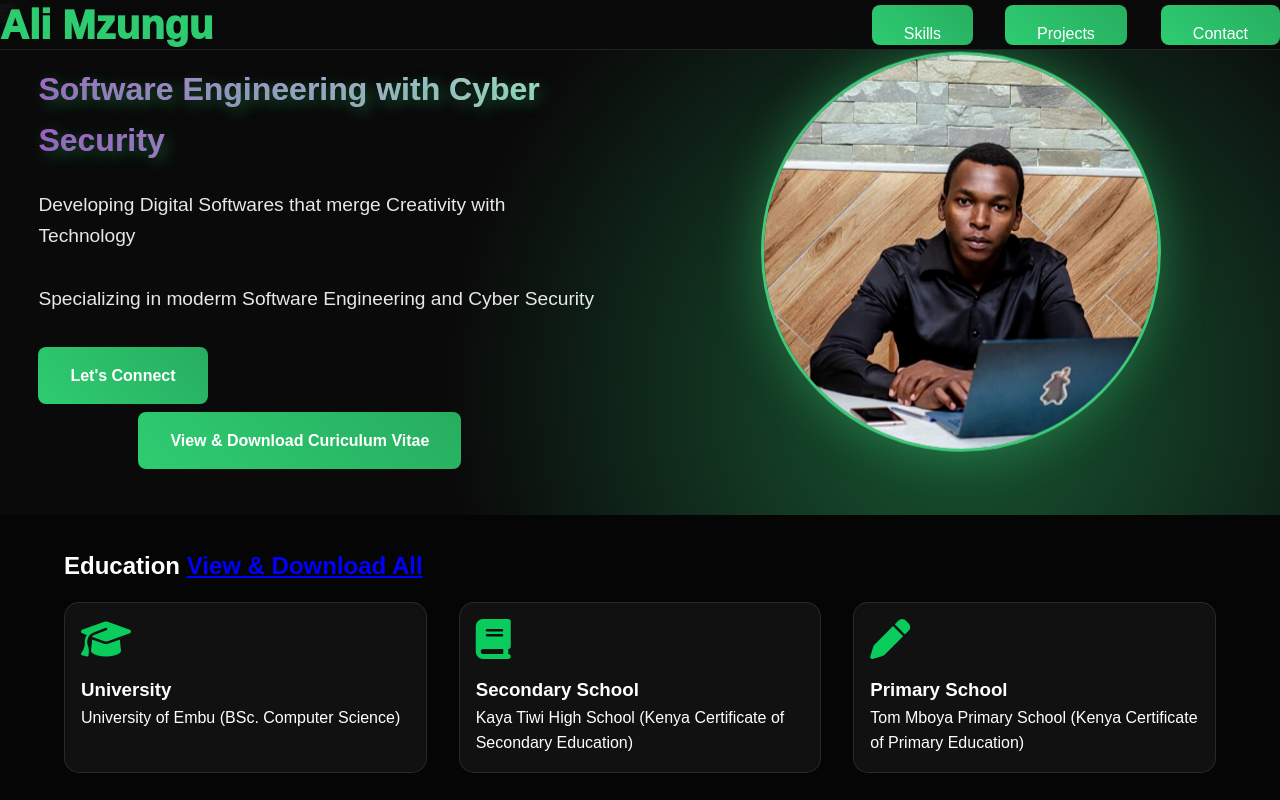
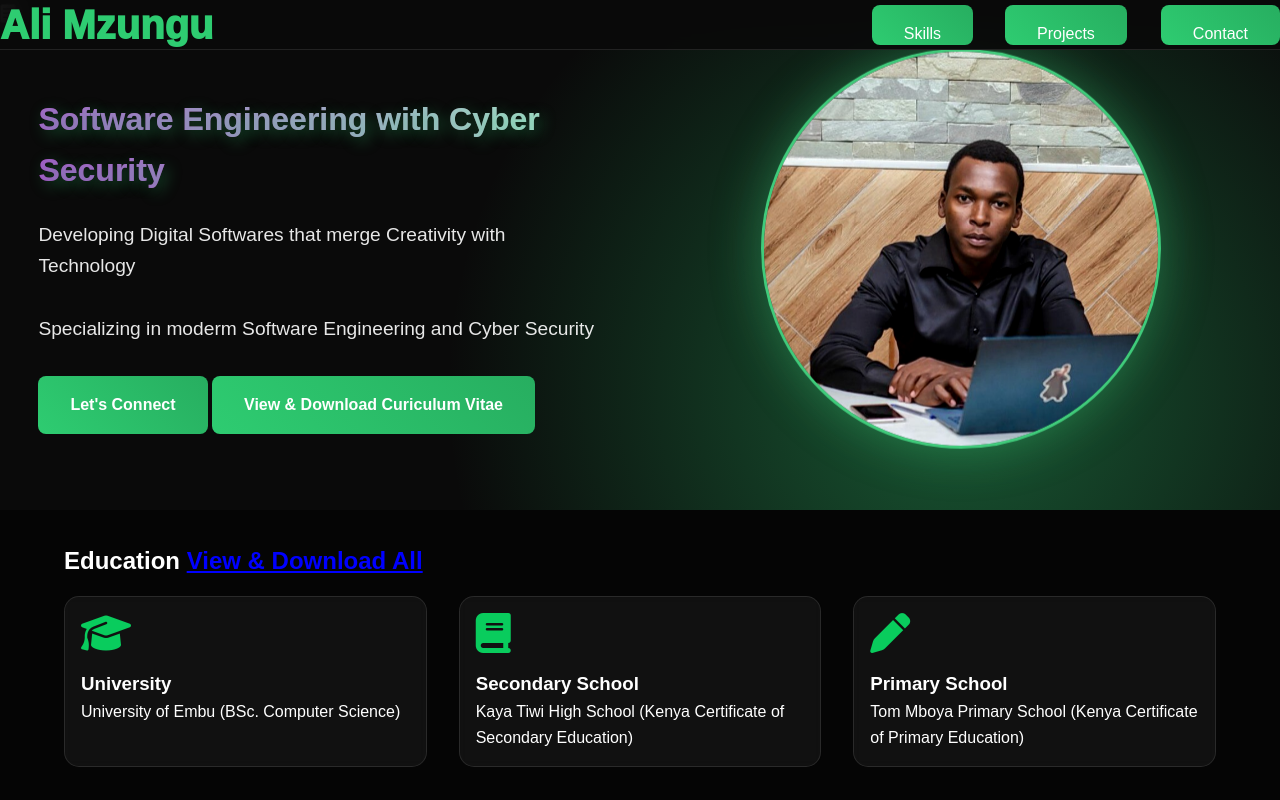
Before and after one commit to Alimzungu/updatedPort, a plain HTML site: page index.html in a window 1280 px wide. Shown: the top 800 px of the page. Drawn offline with Linux system fonts and the light colour scheme.

Commit message:
Update index.html

```diff
--- a/index.html
+++ b/index.html
@@ -33,7 +33,7 @@
             <p>Developing Digital Softwares that merge Creativity with Technology</p>
             <p class="highlight"> Specializing in moderm Software Engineering and Cyber Security</p>
             <a href="https://www.linkedin.com/in/ali-mzungu-43734522b/" class="cta-button">Let's Connect</a>
-            <a href="https://drive.google.com/file/d/1b90xXo3EmkOduaQ6MLVq8LGPMvqEFFJG/view?usp=sharing" class= "cta-button" style="color: white; margin-left: 100px;">View & Download Curiculum Vitae</a>
+            <a href="https://drive.google.com/file/d/1b90xXo3EmkOduaQ6MLVq8LGPMvqEFFJG/view?usp=sharing" class= "cta-button" style="color: white;">View & Download Curiculum Vitae</a>
         </div>
         <div class="hero-image">
             <img src="ali.jpeg" alt="Profile" class="profile-img">
```
